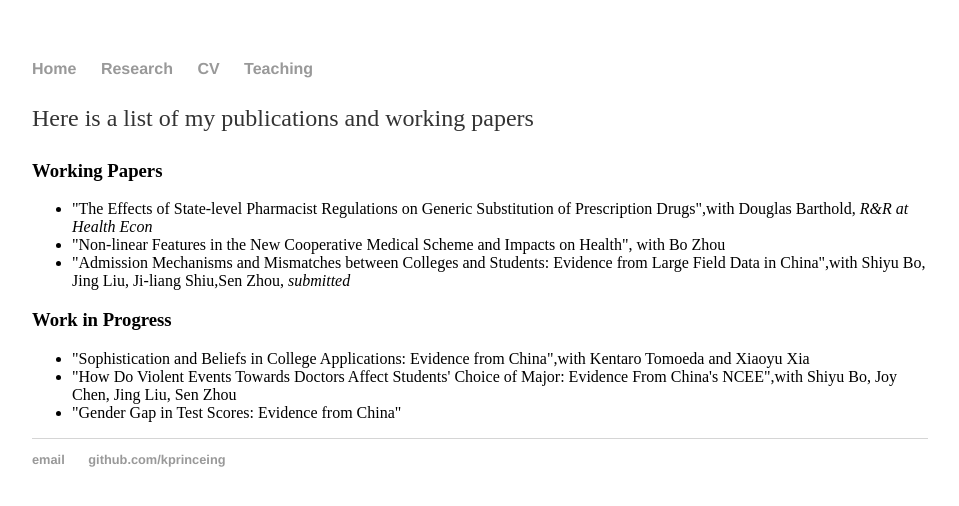
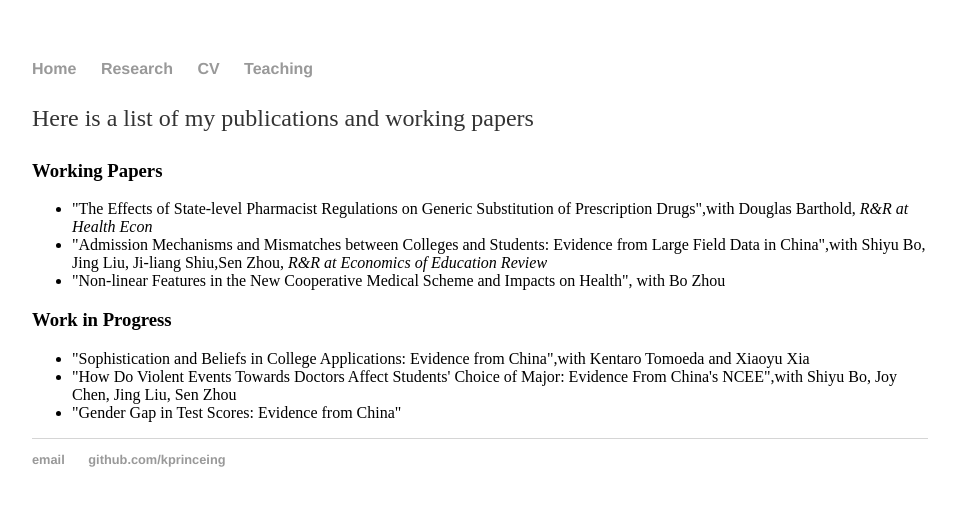
Before and after one commit to kprinceing/kprinceing.github.io, a Jekyll site: the page built from research.html, in a window 1280 px wide. Shown: the top 506 px of the page, without its empty margins (160-1119 px from the left). Built offline with Jekyll 4.4.1, drawn with Linux system fonts in a browser that asks for light colours.

Commit message:
Update research.html

```diff
--- a/research.html
+++ b/research.html
@@ -7,8 +7,8 @@ title:  research
 	<h3>Working Papers</h3>
 	<ul>
 		<li> "The Effects of State-level Pharmacist Regulations on Generic Substitution of Prescription Drugs",with Douglas Barthold, <i>R&R at Health Econ</i></li>
-                <li> "Non-linear Features in the New Cooperative Medical Scheme and Impacts on Health", with Bo Zhou</li>
-		<li> "Admission Mechanisms and Mismatches between Colleges and Students: Evidence from Large Field Data in China",with Shiyu Bo, Jing Liu, Ji-liang Shiu,Sen Zhou, <i>submitted</i></li>
+                <li> "Admission Mechanisms and Mismatches between Colleges and Students: Evidence from Large Field Data in China",with Shiyu Bo, Jing Liu, Ji-liang Shiu,Sen Zhou, <i>R&R at Economics of Education Review</i></li>
+		<li> "Non-linear Features in the New Cooperative Medical Scheme and Impacts on Health", with Bo Zhou</li>
 </ul>
 
 	<h3>Work in Progress</h3>
```
